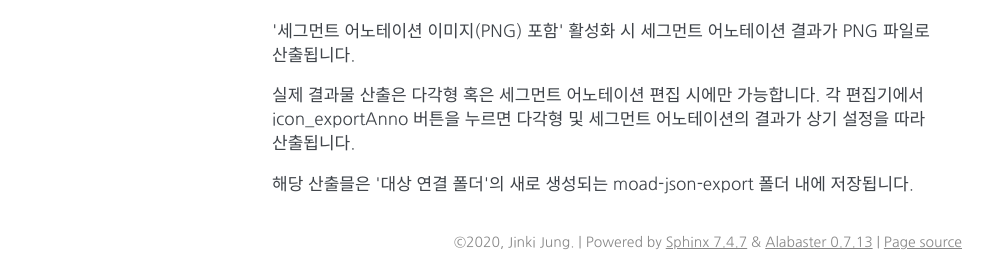
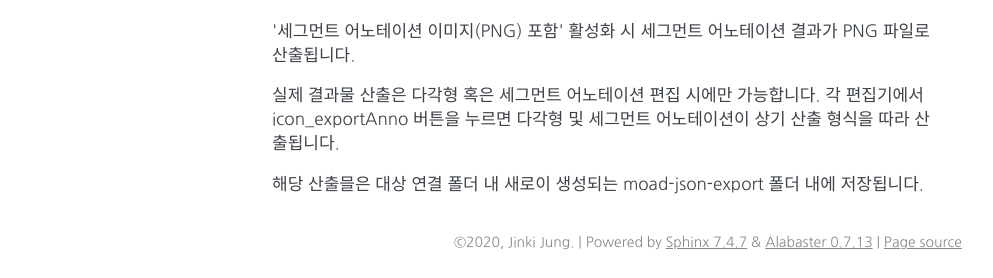
Before and after one commit to Digital-Maritime-Consultancy/docs.moad-at, a Sphinx documentation site: the page built from docs/source/export.rst, in a window 1280 px wide. Shown: the part 970-1248 px from the top of the page, without its empty margins (148-1141 px from the left). Built offline with Sphinx 7.4.7, drawn with Linux system fonts in a browser that asks for light colours.

Commit message:
Update export.rst

```diff
--- a/docs/source/export.rst
+++ b/docs/source/export.rst
@@ -30,7 +30,6 @@ MOAD의 JSON 형식은 아래의 JSON schema 형식으로 정의됩니다.
 
 '세그먼트 어노테이션 이미지(PNG) 포함' 활성화 시 세그먼트 어노테이션 결과가 PNG 파일로 산출됩니다.
 
+실제 결과물 산출은 다각형 혹은 세그먼트 어노테이션 편집 시에만 가능합니다. 각 편집기에서 icon_exportAnno 버튼을 누르면 다각형 및 세그먼트 어노테이션이 상기 산출 형식을 따라 산출됩니다.
 
-실제 결과물 산출은 다각형 혹은 세그먼트 어노테이션 편집 시에만 가능합니다. 각 편집기에서 icon_exportAnno 버튼을 누르면 다각형 및 세그먼트 어노테이션의 결과가 상기 설정을 따라 산출됩니다.
-
-해당 산출믈은 '대상 연결 폴더'의 새로 생성되는 moad-json-export 폴더 내에 저장됩니다.
+해당 산출믈은 대상 연결 폴더 내 새로이 생성되는 moad-json-export 폴더 내에 저장됩니다.
```
